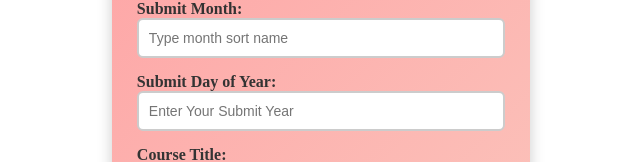
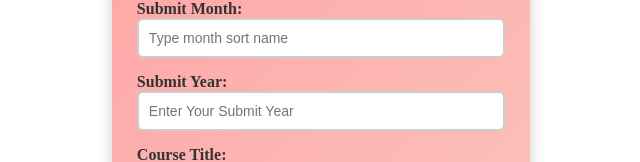
Before and after one commit to MottuqeBrid/cover-page-maker, a React (Vite) app: page / in a window 1280 px wide. Shown: the part 562-724 px from the top of the page, without its empty margins (344-984 px from the left). Built offline with nearby package versions, Linux system fonts and the light colour scheme.

Commit message:
update submition year

```diff
--- a/src/component/InputFild.jsx
+++ b/src/component/InputFild.jsx
@@ -77,7 +77,7 @@ const InputFild = ({ handleChange, handleSubmit }) => {
         />
       </label>
       <label htmlFor="dyear">
-        Submit Day of Year:{" "}
+        Submit Year:{" "}
         <input
           required
           id="dyear"
```
